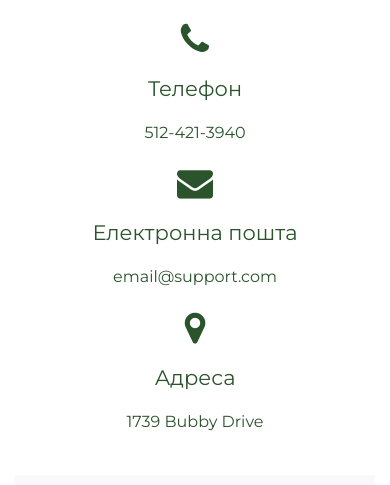
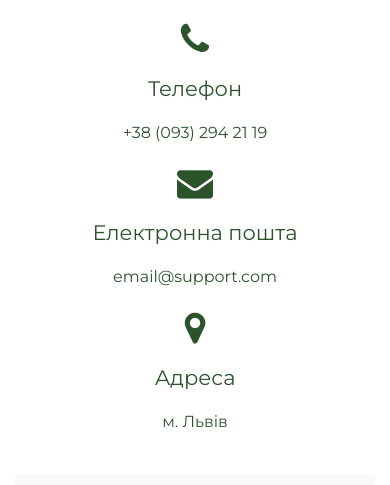
Before and after one commit to olgmaks/ui-example, a plain HTML site: page index.html in a window 390 px wide. Shown: the part 6020-6505 px from the top of the page. Drawn offline with Linux system fonts and the light colour scheme.

Commit message:
Added phone number

```diff
--- a/index.html
+++ b/index.html
@@ -374,7 +374,7 @@
                 <div class="contact">
                     <i class="fa fa-phone"></i>
                     <h3>Телефон</h3>
-                    <p>512-421-3940</p>
+                    <p>+38 (093) 294 21 19</p>
                 </div>
             </div>
             <!-- /contact -->
@@ -394,7 +394,7 @@
                 <div class="contact">
                     <i class="fa fa-map-marker"></i>
                     <h3>Адреса</h3>
-                    <p>1739 Bubby Drive</p>
+                    <p>м. Львів</p>
                 </div>
             </div>
             <!-- /contact -->
```
